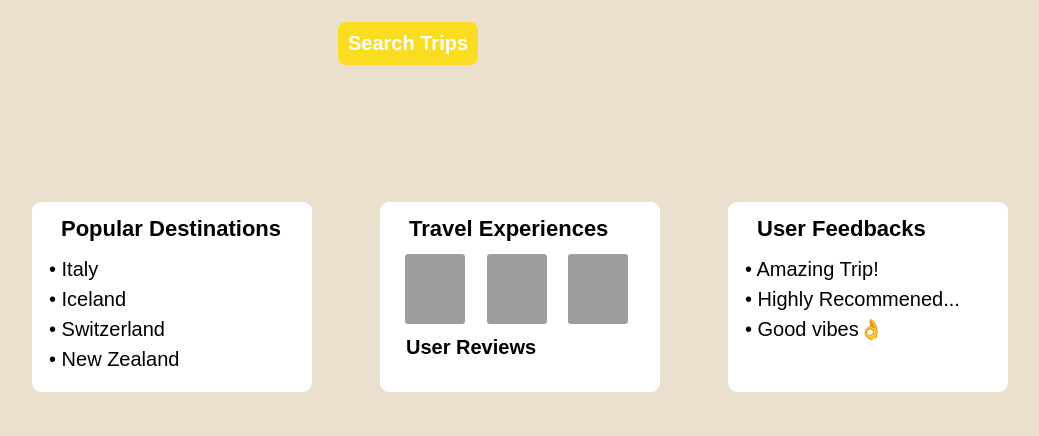
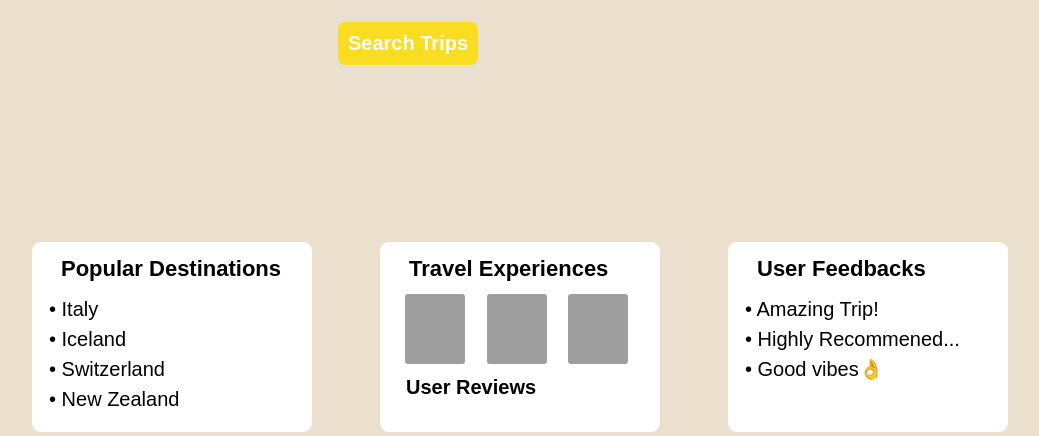
Before and after one commit to parasbadgujar/Codsoft--Task-1-Landing-page, a plain HTML site: page index.html in a window 1280 px wide. Shown: the part 374-810 px from the top of the page, without its empty margins (232-1271 px from the left). Drawn offline with Linux system fonts and the light colour scheme; grey boxes are pictures that could not be loaded.

Commit message:
Update index.html

```diff
--- a/index.html
+++ b/index.html
@@ -70,7 +70,7 @@
 
         main {
             position: absolute;
-            bottom: 30px;
+            bottom: -10px;
             display: inline-flex;
             gap: 60px;
         }
```
